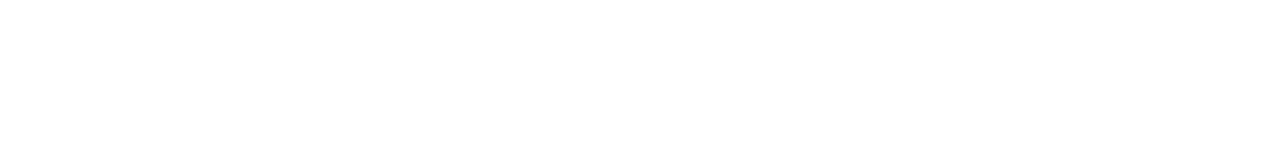
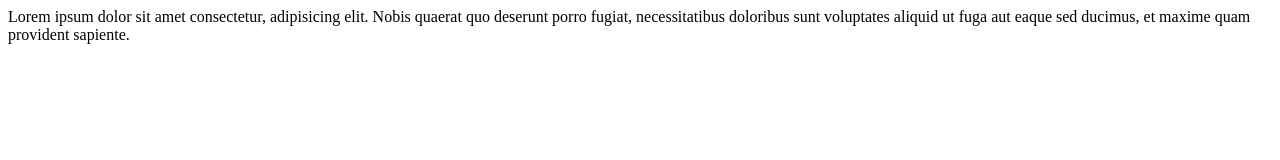
Before and after one commit to 26savg/mtg-alejandra-villalva, a plain HTML site: page index.html in a window 1280 px wide. Drawn offline with Linux system fonts and the light colour scheme.

Commit message:
mas info index

```diff
--- a/index.html
+++ b/index.html
@@ -7,7 +7,9 @@
 </head>
 <body>
     <header></header>
-    <nav></nav>
+    <nav>
+        Lorem ipsum dolor sit amet consectetur, adipisicing elit. Nobis quaerat quo deserunt porro fugiat, necessitatibus doloribus sunt voluptates aliquid ut fuga aut eaque sed ducimus, et maxime quam provident sapiente.
+    </nav>
     <footer></footer>
 </body>
 </html>
```
